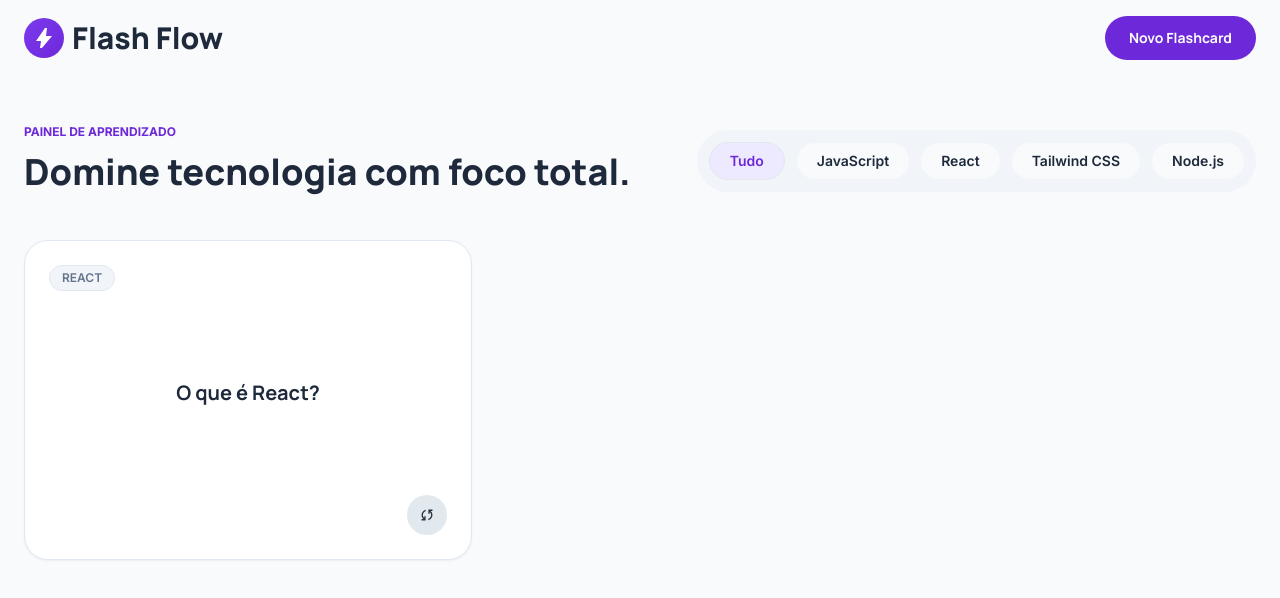
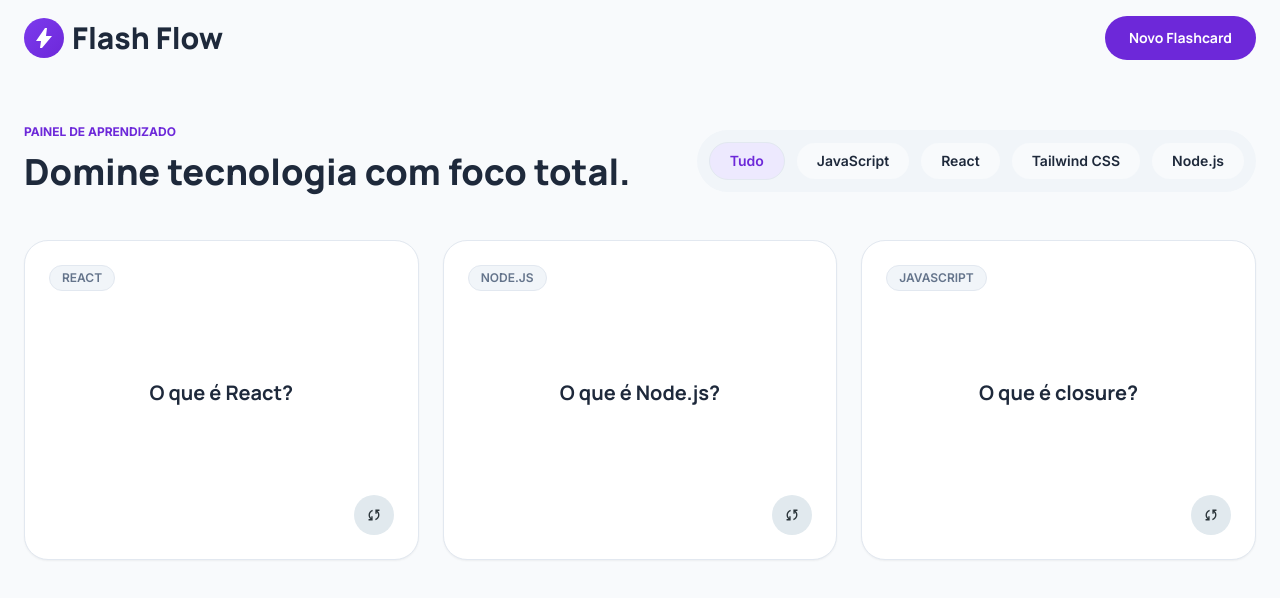
Before and after one commit to williammilanez/flashflow_2.0, a React (Vite) app in the folder web/: page / in a window 1280 px wide. Shown: the top 598 px of the page. Built offline with nearby package versions, Linux system fonts and the light colour scheme.

Commit message:
feat(ui): implement flashcard grid layout

```diff
--- /dev/null
+++ b/web/src/components/FlashcardGrid/FlashcardGrid.tsx
@@ -0,0 +1,36 @@
+import { Flashcard } from "../Flashcard/Flashcard";
+
+type FlashcardItem = {
+  id: string;
+  category: string;
+  question: string;
+  answer: string;
+};
+
+type FlashcardGridProps = {
+  flashcards: FlashcardItem[];
+};
+
+export function FlashcardGrid({ flashcards }: FlashcardGridProps) {
+  return (
+    <section
+      className="
+        mt-12
+        grid
+        grid-cols-1
+        md:grid-cols-2
+        xl:grid-cols-3
+        gap-6
+      "
+    >
+      {flashcards.map((flashcard) => (
+        <Flashcard
+          key={flashcard.id}
+          category={flashcard.category}
+          question={flashcard.question}
+          answer={flashcard.answer}
+        />
+      ))}
+    </section>
+  );
+}
--- a/web/src/pages/Home.tsx
+++ b/web/src/pages/Home.tsx
@@ -1,8 +1,29 @@
 import { CategoryFilter } from "../components/CategoryFilter/CategoryFilter";
-import { Flashcard } from "../components/Flashcard/Flashcard";
+import { FlashcardGrid } from "../components/FlashcardGrid/FlashcardGrid";
 import { Header } from "../components/Header/Header";
 
 export function Home() {
+  const flashcards = [
+    {
+      id: "1",
+      category: "React",
+      question: "O que é React?",
+      answer: "Uma biblioteca JavaScript para interfaces.",
+    },
+    {
+      id: "2",
+      category: "Node.js",
+      question: "O que é Node.js?",
+      answer: "Um runtime JavaScript baseado no motor V8.",
+    },
+    {
+      id: "3",
+      category: "JavaScript",
+      question: "O que é closure?",
+      answer: "Função com acesso ao escopo léxico externo.",
+    },
+  ];
+
   return (
     <div className="min-h-screen bg-slate-50">
       <Header />
@@ -22,15 +43,7 @@ export function Home() {
           <CategoryFilter />
         </section>
 
-        <section>
-          <div className="mt-12 max-w-md">
-            <Flashcard
-              category="React"
-              question="O que é React?"
-              answer="Uma biblioteca JavaScript para construção de interfaces."
-            />
-          </div>
-        </section>
+        <FlashcardGrid flashcards={flashcards} />
       </main>
     </div>
   );
```
